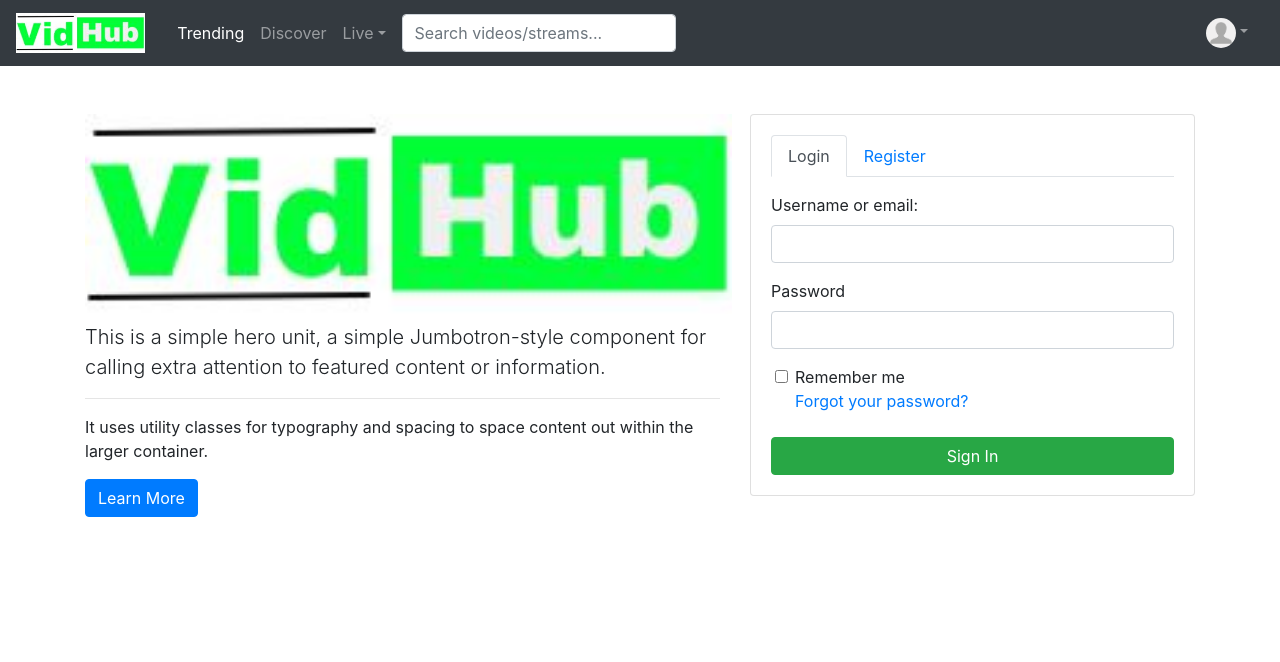
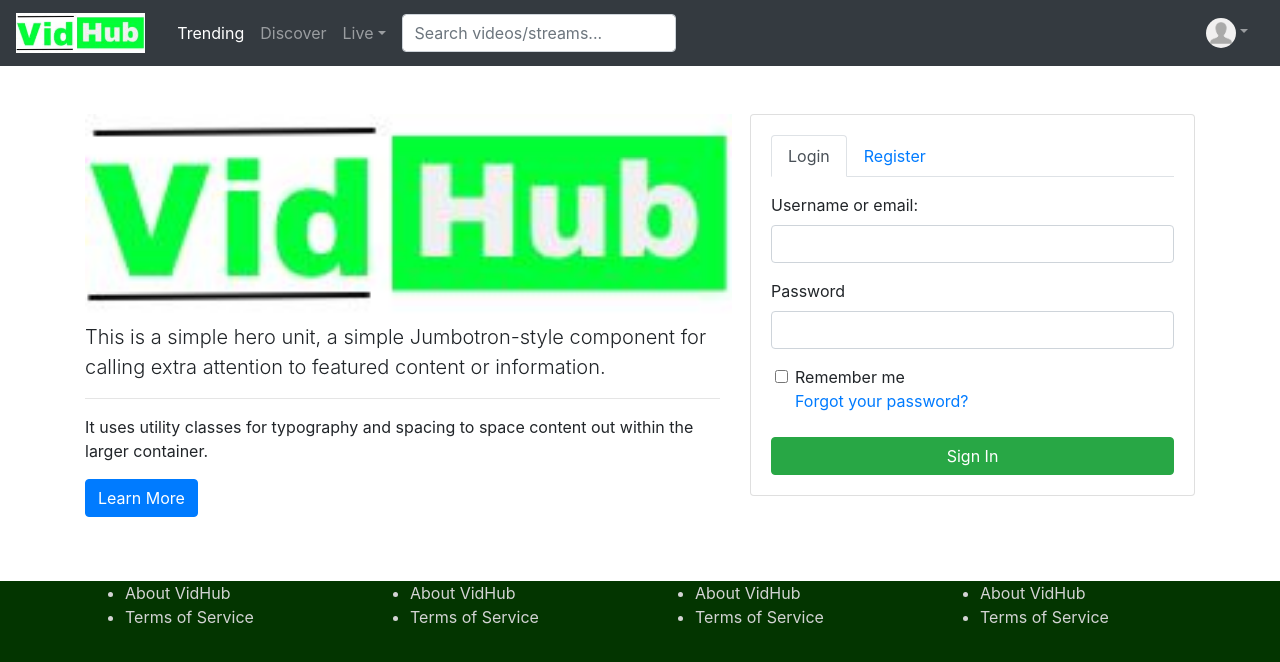
Before and after one commit to ahtee/vidhub, a React (Create React App) app: page / in a window 1280 px wide. Shown: the top 662 px of the page. Built offline with nearby package versions, Linux system fonts and the light colour scheme.

Commit message:
Footer added

```diff
--- a/src/App.css
+++ b/src/App.css
@@ -50,3 +50,12 @@ background-color: #559955;
   background: none;
   border-radius: 50%;
 }
+
+.vidhub-footer {
+  position: relative;
+  bottom: 0;
+  width: 100%;
+  height: 230px;   /* Height of the footer */
+  background: #033500;
+  color: #d3d3d3;
+}
--- a/src/Discover.js
+++ b/src/Discover.js
@@ -1,5 +1,6 @@
 import React, { Component } from 'react';
 import './App.css';
+import Footer from './Footer';
 
 export default class Discover extends Component {
 
@@ -88,6 +89,7 @@ export default class Discover extends Component {
                     </div>
                 </div>
             </div>
+            <Footer />
         </div>
     );
   }
--- /dev/null
+++ b/src/Footer.js
@@ -0,0 +1,42 @@
+import React, { Component } from 'react';
+import './App.css';
+
+export default class Footer extends Component {
+
+
+  render() {
+    return (
+        <div className="vidhub-footer">
+            <div className="container">
+                <div className="row mt-5">
+                    <div className="col-3">
+                        <ul>
+                            <li>About VidHub</li>
+                            <li>Terms of Service</li>
+                        </ul>
+                    </div>
+                    <div className="col-3">
+                        <ul>
+                            <li>About VidHub</li>
+                            <li>Terms of Service</li>
+                        </ul>
+                    </div>
+                    <div className="col-3">
+                        <ul>
+                            <li>About VidHub</li>
+                            <li>Terms of Service</li>
+                        </ul>
+                    </div>
+                    <div className="col-3">
+                        <ul>
+                            <li>About VidHub</li>
+                            <li>Terms of Service</li>
+                        </ul>
+                    </div>
+                </div>
+            </div>
+        </div>
+
+    );
+  }
+}
--- a/src/Login.js
+++ b/src/Login.js
@@ -2,12 +2,13 @@ import React, { Component } from 'react';
 import './App.css';
 import logo from './VidHub.JPG';
 import { Button, Form, FormGroup, Label, Input, Card, Row, Col } from 'reactstrap';
+import Footer from './Footer';
 
 export default class Login extends Component {
 
   render() {
     return (
-
+      <div>
         <div className="container mt-5">
           <Row>
             <Col sm={7} className="pull-left">
@@ -92,7 +93,8 @@ export default class Login extends Component {
             </Col>
           </Row>
         </div>
-
+        <Footer />
+      </div>
     );
   }
 }
```
Lines whose indentation alone changed are shown as unchanged.
